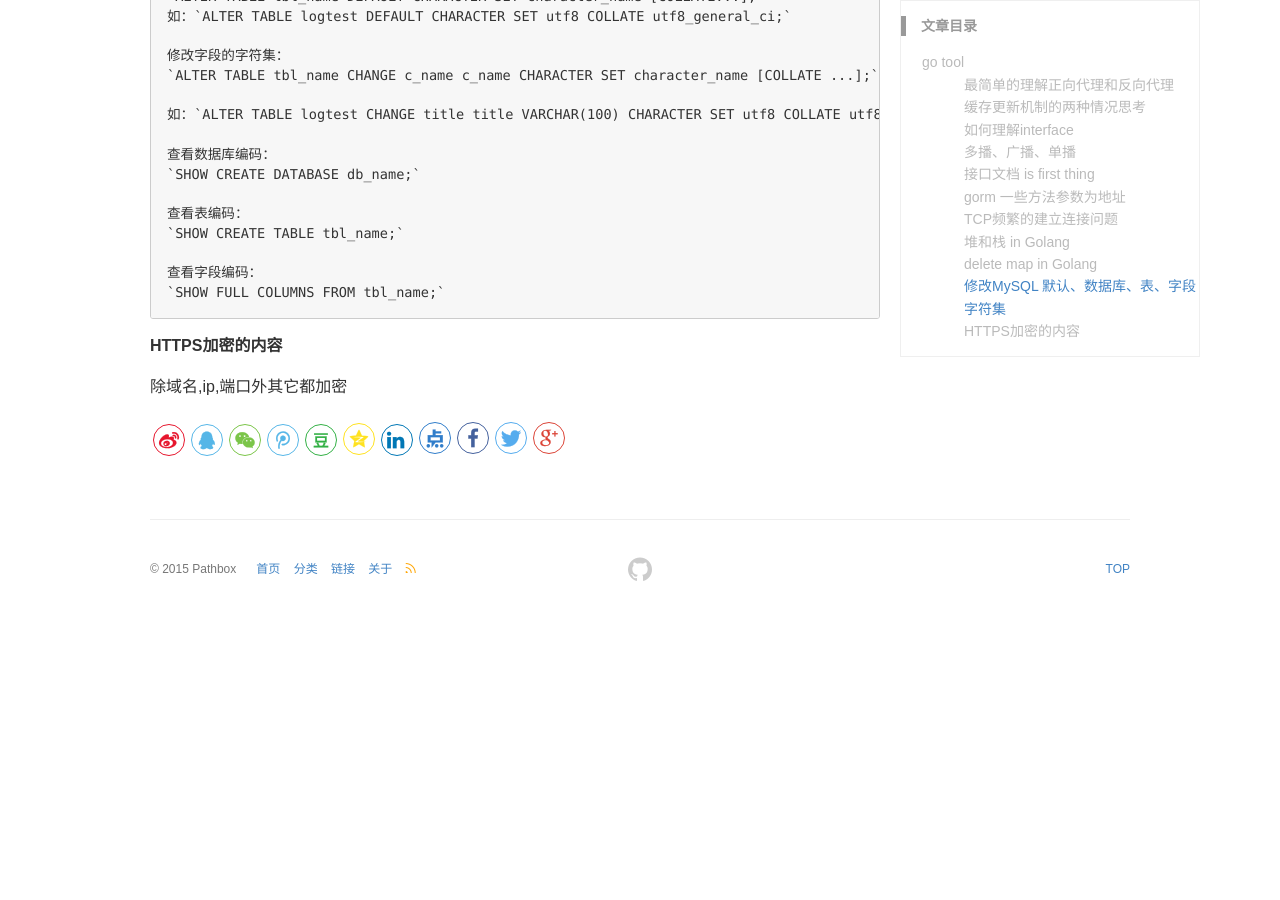
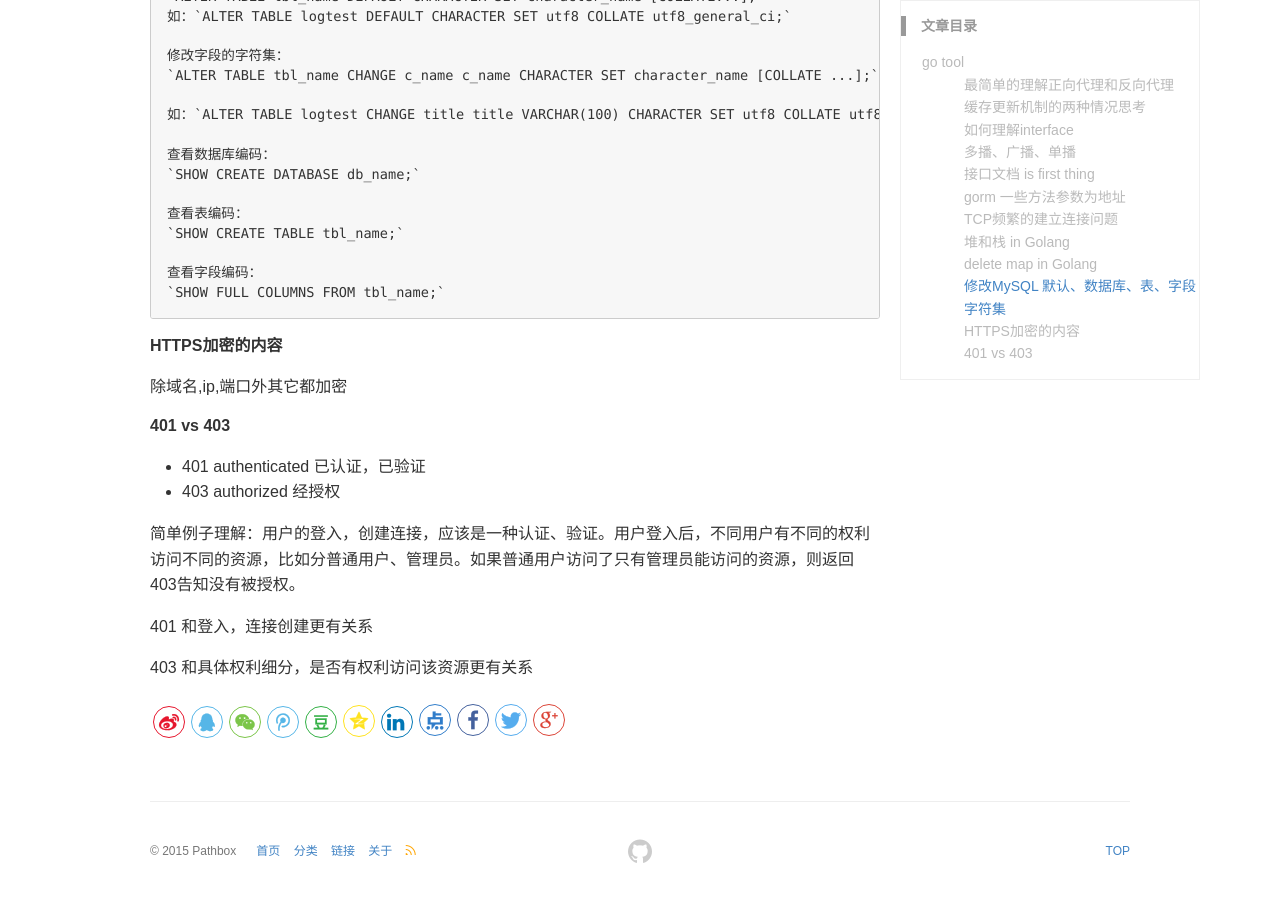
Before and after one commit to pathbox/pathbox.github.io, a Jekyll site: the page built from _posts/2018-04-03-work-summary-in-Udesk-fourteen.md, in a window 1280 px wide and 900 px high, scrolled down 6373 px. Built offline with Jekyll 4.4.1, drawn with Linux system fonts in a browser that asks for light colours; before the commit the page ends 6991 px from its top, so only the background shows below that.

Commit message:
401 vs 403

```diff
--- a/_posts/2018-04-03-work-summary-in-Udesk-fourteen.md
+++ b/_posts/2018-04-03-work-summary-in-Udesk-fourteen.md
@@ -293,3 +293,14 @@ ps aux | grep msyql => /usr/sbin/mysqld 说明MySQL正常启动，否则很有
 
 ##### HTTPS加密的内容
 除域名,ip,端口外其它都加密
+
+##### 401 vs 403
+
++ 401 authenticated 已认证，已验证
++ 403 authorized 经授权
+
+简单例子理解：用户的登入，创建连接，应该是一种认证、验证。用户登入后，不同用户有不同的权利访问不同的资源，比如分普通用户、管理员。如果普通用户访问了只有管理员能访问的资源，则返回403告知没有被授权。
+
+401 和登入，连接创建更有关系
+
+403 和具体权利细分，是否有权利访问该资源更有关系
```
